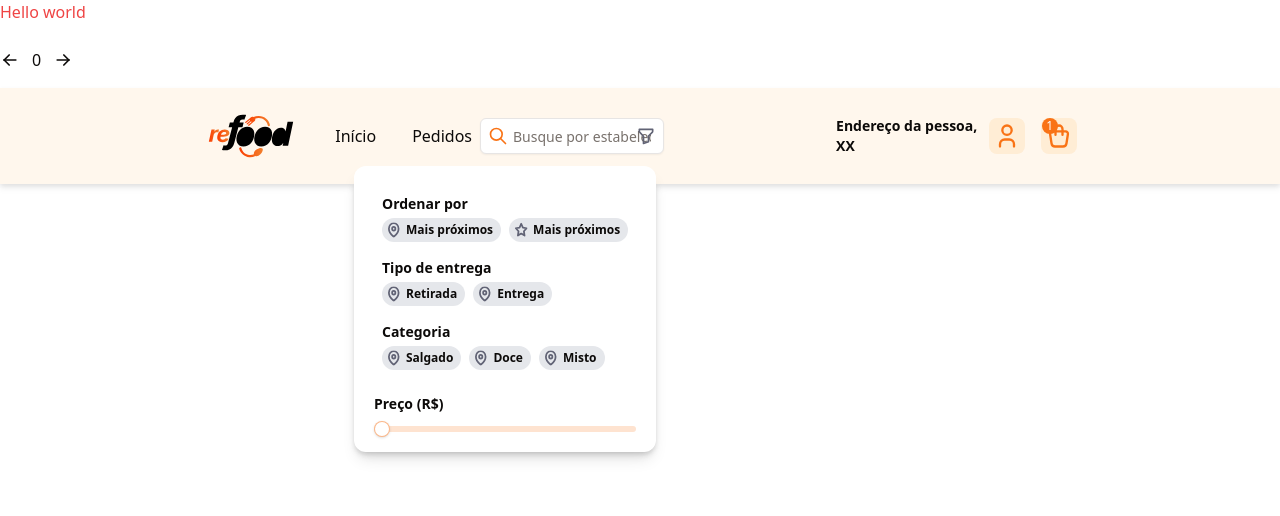
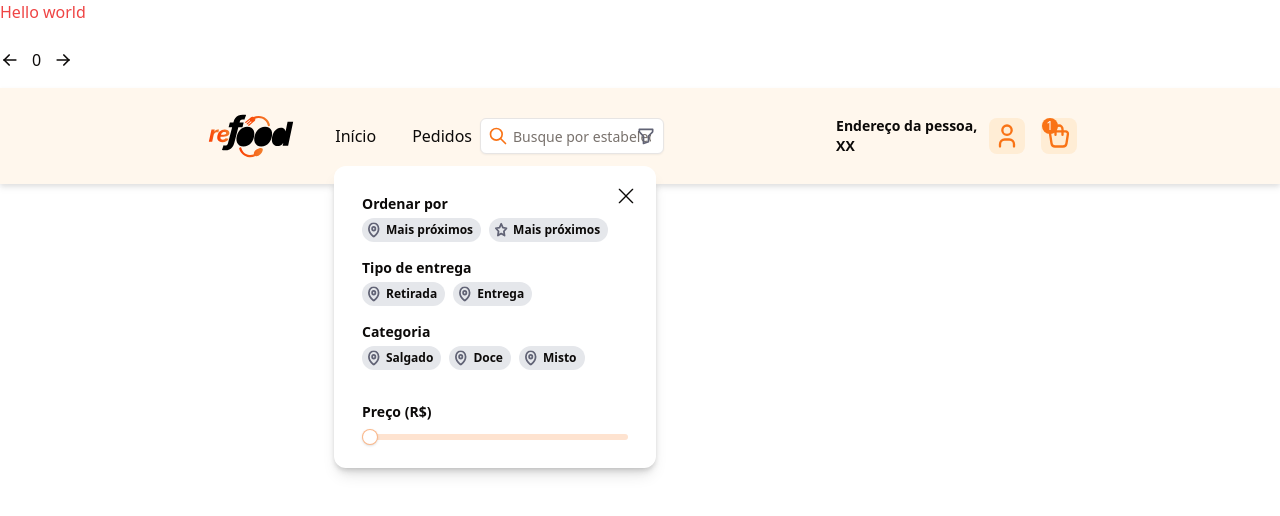
Before and after one commit to IReFoodI/Front-end, a React (Vite) app: page / in a window 1280 px wide. Both pictures are taken after a click on the button 646 px from the left and 136 px from the top of the page. Shown: the top 516 px of the page. Built offline with nearby package versions, Linux system fonts and the light colour scheme.

Commit message:
feat: ✨ add close icon in popover

```diff
--- a/src/ui/components/header/Header.jsx
+++ b/src/ui/components/header/Header.jsx
@@ -12,6 +12,7 @@ import MenuMobile from "../navMenu/MenuMobile"
 import { Input } from "../ui/input"
 import { Popover, PopoverTrigger } from "../ui/popover"
 import RestaurantFilter from "./components/RestaurantFilter"
+import { PopoverAnchor } from "@radix-ui/react-popover"
 
 function Header() {
   return (
@@ -80,7 +81,7 @@ function Header() {
               className="bg-background pl-8"
             />
 
-            <Popover className="relative">
+            <Popover className="relative" placement="center">
               <PopoverTrigger className="absolute right-0 mr-2 text-[#616375]"r>
                 <IconFilter
                   size={20}
--- a/src/ui/components/header/components/RestaurantFilter.jsx
+++ b/src/ui/components/header/components/RestaurantFilter.jsx
@@ -1,5 +1,5 @@
 import { Cross1Icon } from "@radix-ui/react-icons"
-import { PopoverContent } from "@radix-ui/react-popover"
+import { PopoverClose, PopoverContent } from "@radix-ui/react-popover"
 
 import MapPin from "@/ui/assets/MapPin"
 import StarIcon from "@/ui/assets/StarIcon"
@@ -43,12 +43,12 @@ const RestaurantFilter = () => {
           <FilterItemContainer title={`Categoria`} items={categories} />
         </div>
 
-        {/* <PopoverClose className="flex">
+        <PopoverClose className="flex">
           <Cross1Icon className="text-lilac-800 size-5" />
-        </PopoverClose> */}
+        </PopoverClose>
       </div>
 
-      <div className="flex flex-col gap-3 p-2">
+      <div className="flex flex-col gap-3 p-4">
         <h2 className="text-sm font-semibold">Preço (R$)</h2>
         <Slider />
       </div>
--- a/src/ui/components/ui/popover.jsx
+++ b/src/ui/components/ui/popover.jsx
@@ -8,6 +8,8 @@ const Popover = PopoverPrimitive.Root
 const PopoverTrigger = PopoverPrimitive.Trigger
 
 const PopoverAnchor = PopoverPrimitive.Anchor
+
+const PopoverClose = PopoverPrimitive.Close
 
 const PopoverContent = React.forwardRef(
   ({ className, align = "center", sideOffset = 4, ...props }, ref) => (
@@ -27,4 +29,4 @@ const PopoverContent = React.forwardRef(
 )
 PopoverContent.displayName = PopoverPrimitive.Content.displayName
 
-export { Popover, PopoverAnchor, PopoverContent, PopoverTrigger }
+export { Popover, PopoverAnchor, PopoverContent, PopoverTrigger, PopoverClose }
```
